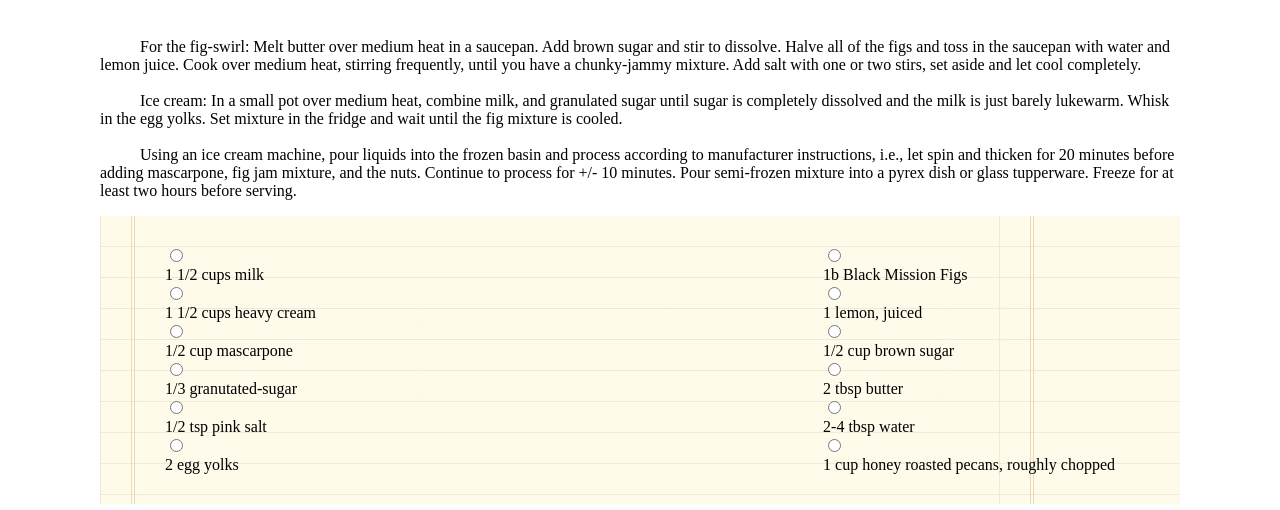
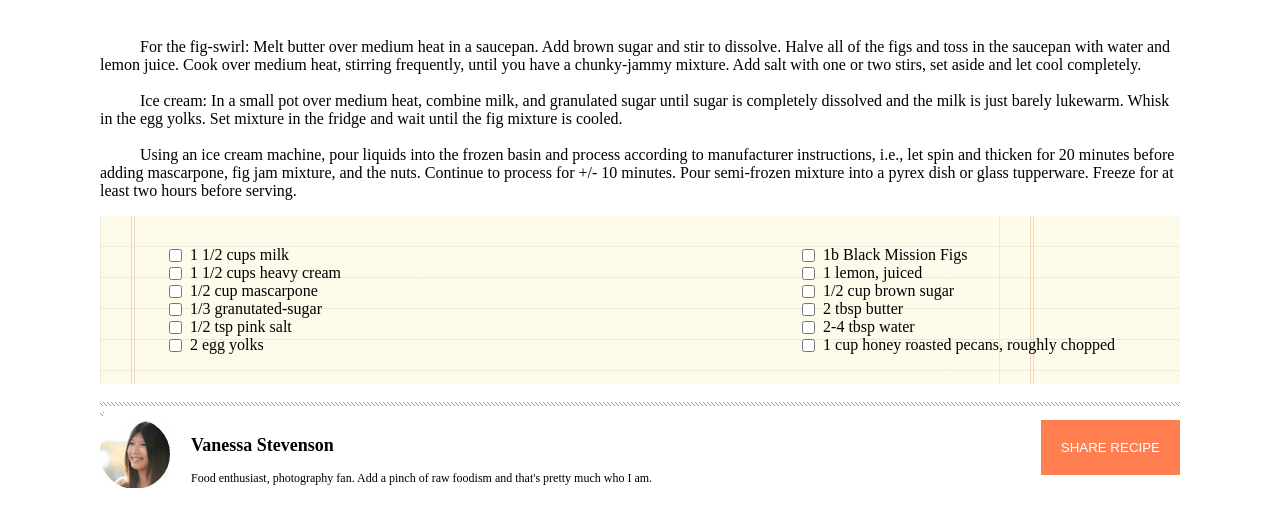
Before and after one commit to baileykue/lab-10-choco-pizza, a website: page index.html in a window 1280 px wide. Shown: the part 1019-1529 px from the top of the page. Drawn offline with Linux system fonts and the light colour scheme.

Commit message:
added CSS to checkboxes to look cleaner

```diff
--- a/index.html
+++ b/index.html
@@ -72,52 +72,52 @@
             <ul>
                 <div id="id1">
                     <label>
-                        <input type="radio">
+                        <input class="checkbox" type="checkbox">
                         <li>1 1/2 cups milk</li>
                     </label>
                     <label>
-                        <input type="radio">
+                        <input class="checkbox" type="checkbox">
                         <li>1 1/2 cups heavy cream</li>
                     <label>
-                        <input type="radio">
+                        <input class="checkbox" type="checkbox">
                         <li>1/2 cup mascarpone</li>
                     </label>
                     <label>
-                        <input type="radio">
+                        <input class="checkbox" type="checkbox">
                         <li>1/3 granutated-sugar</li>
                     </label>
                     <label>
-                        <input type="radio">
+                        <input class="checkbox" type="checkbox">
                         <li>1/2 tsp pink salt</li>
                     </label>
                     <label>
-                        <input type="radio">
+                        <input class="checkbox" type="checkbox">
                         <li>2 egg yolks</li>
                 </label>
                 </div>
                 <div id="id2">
                     <label>
-                        <input type="radio">
+                        <input class="checkbox" type="checkbox">
                         <li>1b Black Mission Figs</li>
                     </label>
                     <label>
-                        <input type="radio">
+                        <input class="checkbox" type="checkbox">
                         <li>1 lemon, juiced</li>
                     </label>
                     <label>
-                        <input type="radio">
+                        <input class="checkbox" type="checkbox">
                         <li>1/2 cup brown sugar</li>
                     </label>
                     <label>
-                        <input type="radio">
+                        <input class="checkbox" type="checkbox">
                         <li>2 tbsp butter</li>
                     </label>
                     <label>
-                        <input type="radio">
+                        <input class="checkbox" type="checkbox">
                         <li>2-4 tbsp water</li>
                     </label>
                     <label>
-                        <input type="radio">
+                        <input class="checkbox" type="checkbox">
                         <li>1 cup honey roasted pecans, roughly chopped</li>
                     </label>
                 </div>
--- a/styles/style.css
+++ b/styles/style.css
@@ -57,10 +57,19 @@ h4 {
     background-image: url("../assets/list-bg.png");
 }
 
-input[type=radio]:checked + li {
-    color: red;
+input[type=checkbox]:checked + li {
     text-decoration: line-through;
  }
+
+.checkbox {
+    vertical-align: top;
+    padding-left: 25px;
+    position: absolute;
+}
+
+li {
+    margin-left: 25px;
+}
 
 #id1 {
     float: left;
```
